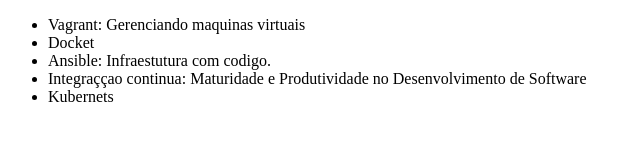
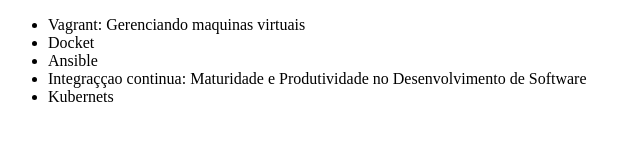
Before and after one commit to RafaelIran/alura-git, a plain HTML site: page index.html in a window 1280 px wide. Shown: the whole page, without its empty margins (0-640 px from the left). Drawn offline with Linux system fonts and the light colour scheme.

Commit message:
Revert "Mudando nome do curso de Ansible"
This reverts commit 13a67205b7824fc3b9c7487135f6caa01e76c622.

```diff
--- a/index.html
+++ b/index.html
@@ -8,7 +8,7 @@
     <ul>
         <li>Vagrant: Gerenciando maquinas virtuais</li>
         <li>Docket</li>
-        <li>Ansible: Infraestutura com codigo.</li>
+        <li>Ansible</li>
         <li>Integraççao continua: Maturidade e Produtividade no Desenvolvimento de Software</li>
         <li>Kubernets</li>
     </ul>
```
